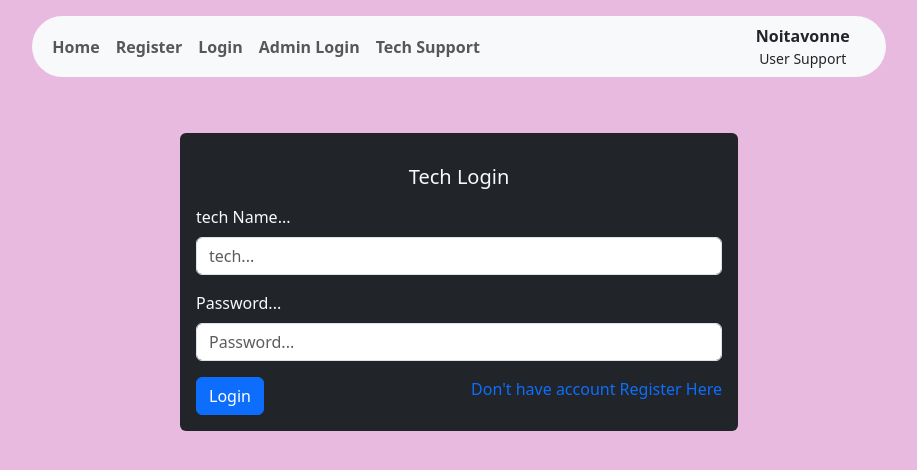
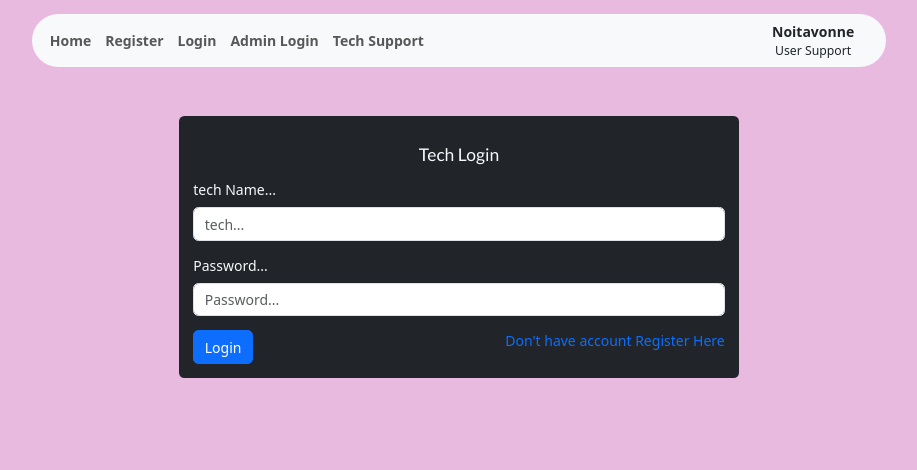
Before and after one commit to RG4025/endUserSupport, a React (Create React App) app: page /TechLogin in a window 1280 px wide. Shown: the top 470 px of the page, without its empty margins (181-1098 px from the left). Built offline with nearby package versions, Linux system fonts and the light colour scheme.

Commit message:
New Commit

```diff
--- a/public/index.html
+++ b/public/index.html
@@ -11,6 +11,7 @@
     />
     <!-- <link rel="apple-touch-icon" href="%PUBLIC_URL%/logo192.png" /> -->
     <link rel="stylesheet" href="https://cdn.jsdelivr.net/npm/bootstrap-icons@1.11.3/font/bootstrap-icons.min.css">
+    <link rel="stylesheet" href="https://cdnjs.cloudflare.com/ajax/libs/semantic-ui/2.5.0/semantic.min.css">
     <title>End User Support!!</title>
   </head>
   <body class="main">
--- a/src/ConfeStore/Store.js
+++ b/src/ConfeStore/Store.js
@@ -3,4 +3,5 @@ import ticketReducer from '../Slice/Slice'
 
 export const Store = configureStore({
   reducer: ticketReducer,
+  // window.__REDUX_DEVTOOLS_EXTENSION__ && window.__REDUX_DEVTOOLS_EXTENSION__(),
 });
--- a/src/components/TechProfile.js
+++ b/src/components/TechProfile.js
@@ -60,7 +60,10 @@ function TechProfile({ value }) {
           <div className="">
             <button className="btn btn-danger btn-sm">
               {" "}
-              <Link to="/" className="text-light text-decoration-none list-unstyled">
+              <Link
+                to="/"
+                className="text-light text-decoration-none list-unstyled"
+              >
                 Logout
               </Link>
             </button>
@@ -114,7 +117,9 @@ function TechProfile({ value }) {
                 <div className=" py-3" key={ticket.id}>
                   <div className="card border border-secondary border-2">
                     <div className="card-body">
-                      <h5 className="card-title">Ticket</h5>
+                      <h5 className="card-title border border-danger border-2 rounded-2 d-inline-block p-1">
+                        Ticket
+                      </h5>
                       <p className="card-text">{ticket.text}</p>
                       {ticket.answer !== "" ? (
                         <div className="">
--- a/src/components/UserProfile.js
+++ b/src/components/UserProfile.js
@@ -238,4 +238,5 @@ function UserProfile({ value }) {
   );
 }
 
+
 export default UserProfile;
```
